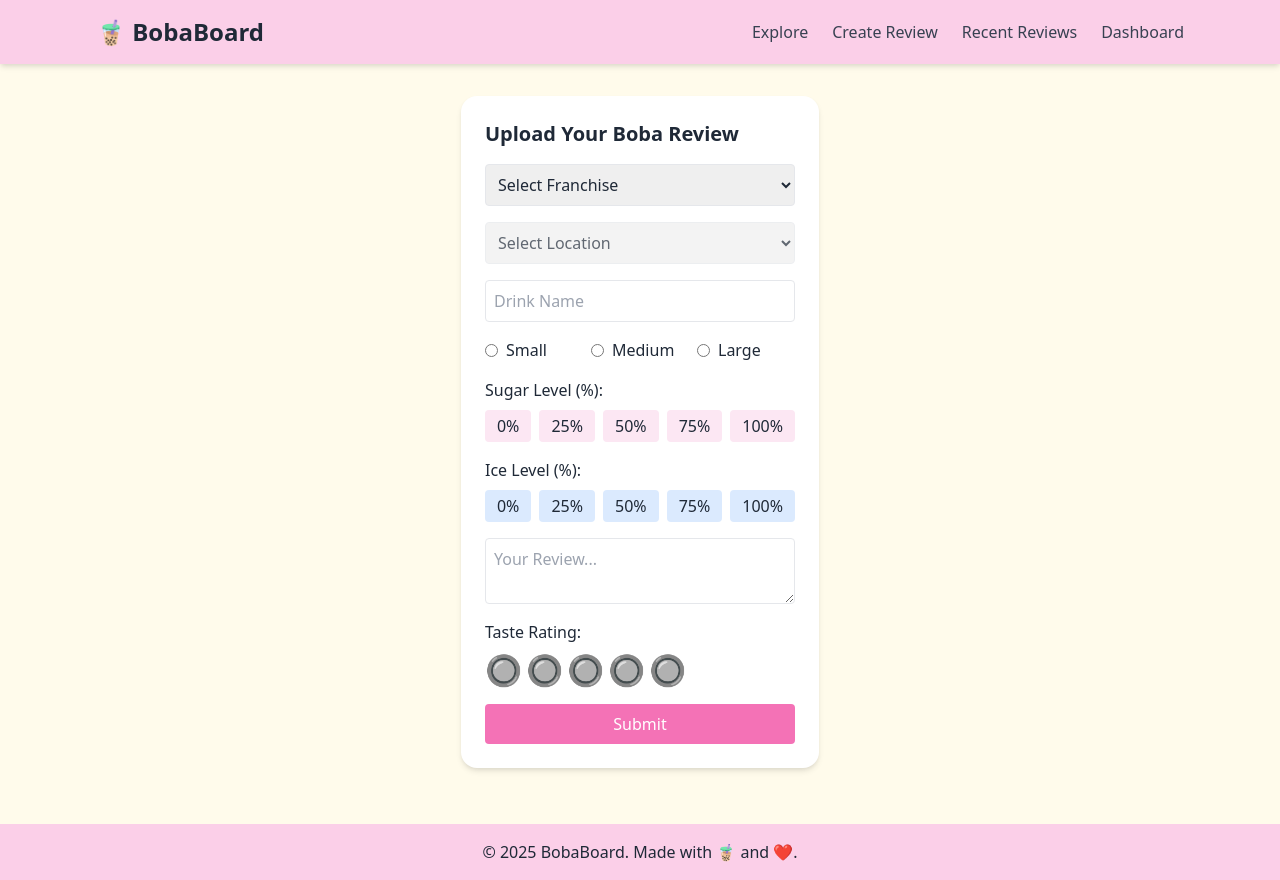
After one commit to mrtwiggy/CITS3403_group_project, a Flask app: page /create_review in a window 1280 px wide. The commit adds this page. Run offline with Flask 3, Linux system fonts and the light colour scheme; a user stored in the database is signed in; style sheets or scripts are compiled from the project's sources.

Commit message:
Rename reviews page to create review for better clarity

```diff
--- a/my_app/routes/main.py
+++ b/my_app/routes/main.py
@@ -33,6 +33,11 @@ def recent_reviews():
 def explore():
     return render_template('explore.html')
 
+@main_bp.route('/create_review')
+@login_required
+def create_review():
+    return render_template('create_review.html')
+
 @main_bp.route('/reviews')
 def reviews():
     return render_template('reviews.html')
--- a/my_app/templates/base.html
+++ b/my_app/templates/base.html
@@ -5,7 +5,7 @@
     <meta name="viewport" content="width=device-width, initial-scale=1.0">
     <title>{% block title %}BobaBoard{% endblock %}</title>
     <link rel="stylesheet" href="https://cdn.jsdelivr.net/npm/tailwindcss@2.2.19/dist/tailwind.min.css">
-    <link rel="stylesheet" href="{{ url_for('static', filename='css/styles.css') }}">
+    <link rel="stylesheet" href="{{ url_for('static', filename='css/main.css') }}">
     {% block extra_css %}{% endblock %}
 </head>
 <body class="bg-yellow-50 text-gray-800 min-h-screen flex flex-col">
@@ -16,7 +16,7 @@
             <nav class="hidden md:flex space-x-6">
                 {% if current_user.is_authenticated %}
                     <a href="{{ url_for('main.explore') }}" class="text-gray-700 hover:text-gray-900">Explore</a>
-                    <a href="{{ url_for('main.reviews') }}" class="text-gray-700 hover:text-gray-900">Reviews</a>
+                    <a href="{{ url_for('main.create_review') }}" class="text-gray-700 hover:text-gray-900">Create Review</a>
                     <a href="{{ url_for('main.recent_reviews') }}" class="text-gray-700 hover:text-gray-900">Recent Reviews</a>
                     <a href="{{ url_for('main.dashboard') }}" class="text-gray-700 hover:text-gray-900">Dashboard</a>
                 {% else %}
@@ -41,13 +41,13 @@
     {% endwith %}
 
     <!-- Main Content -->
-    <main class="flex-grow max-w-6xl mx-auto px-4 sm:px-6 lg:px-8 py-8">
+    <main class="flex-grow max-w-7xl mx-auto px-4 sm:px-6 lg:px-8 py-8">
         {% block content %}{% endblock %}
     </main>
 
     <!-- Footer -->
     <footer class="bg-pink-200 p-4 text-center mt-auto">
-        <div class="max-w-6xl mx-auto px-4 sm:px-6 lg:px-8">
+        <div class="max-w-7xl mx-auto px-4 sm:px-6 lg:px-8">
             <p>&copy; 2025 BobaBoard. Made with 🧋 and ❤️.</p>
         </div>
     </footer>
--- /dev/null
+++ b/my_app/templates/create_review.html
@@ -0,0 +1,105 @@
+{% extends "base.html" %}
+
+{% block title %}BobaBoard - Reviews{% endblock %}
+
+{% block content %}
+<main class="w-full px-4 sm:px-6 lg:px-8">
+    <!-- Upload Section -->
+    <section class="bg-white p-6 rounded-2xl shadow-md mb-6 w-full">
+      <h2 class="text-xl font-semibold mb-4">Upload Your Boba Review</h2>
+      <form class="grid gap-4">
+        <!-- Franchise Dropdown -->
+        <select id="franchise-select" class="border p-2 rounded">
+          <option value="">Select Franchise</option>
+          <option value="Boba Boba">Boba Boba</option>
+          <option value="Bon Bon Cha">Bon Bon Cha</option>
+          <option value="Chaffic">Chaffic</option>
+          <option value="Chatime">Chatime</option>
+          <option value="Gong Cha">Gong Cha</option>
+          <option value="Gotcha Fresh Tea">Gotcha Fresh Tea</option>
+          <option value="Mahci Machi">Mahci Machi</option>
+          <option value="Once For All">Once For All</option>
+          <option value="Milk Flower">Milk Flower</option>
+          <option value="Presotea">Presotea</option>
+          <option value="T4">T4</option>
+          <option value="Teamorrow">Teamorrow</option>
+          <option value="Utopia">Utopia</option>
+        </select>
+
+        <!-- Location Dropdown -->
+        <select id="location-select" class="border p-2 rounded" disabled>
+          <option value="">Select Location</option>
+        </select>
+
+        <!-- Drink Name -->
+        <input type="text" placeholder="Drink Name" class="border p-2 rounded">
+
+        <!-- Size of Drinks -->
+        <div class="grid grid-cols-3 gap-2">
+          <label class="flex items-center">
+            <input type="radio" name="size" value="S" class="mr-2"> Small
+          </label>
+          <label class="flex items-center">
+            <input type="radio" name="size" value="M" class="mr-2"> Medium
+          </label>
+          <label class="flex items-center">
+            <input type="radio" name="size" value="L" class="mr-2"> Large
+          </label>
+        </div>
+
+        <!-- sugar levels -->
+        <div>
+          <label class="block mb-2 font-medium">Sugar Level (%):</label>
+          <div class="flex gap-2">
+            <button type="button" data-group="sugar" class="bg-pink-100 hover:bg-pink-200 px-3 py-1 rounded">0%</button>
+            <button type="button" data-group="sugar" class="bg-pink-100 hover:bg-pink-200 px-3 py-1 rounded">25%</button>
+            <button type="button" data-group="sugar" class="bg-pink-100 hover:bg-pink-200 px-3 py-1 rounded">50%</button>
+            <button type="button" data-group="sugar" class="bg-pink-100 hover:bg-pink-200 px-3 py-1 rounded">75%</button>
+            <button type="button" data-group="sugar" class="bg-pink-100 hover:bg-pink-200 px-3 py-1 rounded">100%</button>
+          </div>
+        </div>
+
+        <!-- ice levels -->
+        <div>
+          <label class="block mb-2 font-medium">Ice Level (%):</label>
+          <div class="flex gap-2">
+            <button type="button" data-group="ice" class="bg-blue-100 hover:bg-blue-200 px-3 py-1 rounded">0%</button>
+            <button type="button" data-group="ice" class="bg-blue-100 hover:bg-blue-200 px-3 py-1 rounded">25%</button>
+            <button type="button" data-group="ice" class="bg-blue-100 hover:bg-blue-200 px-3 py-1 rounded">50%</button>
+            <button type="button" data-group="ice" class="bg-blue-100 hover:bg-blue-200 px-3 py-1 rounded">75%</button>
+            <button type="button" data-group="ice" class="bg-blue-100 hover:bg-blue-200 px-3 py-1 rounded">100%</button>
+          </div>
+        </div>
+
+        <!-- written review -->
+        <textarea placeholder="Your Review..." class="border p-2 rounded"></textarea>
+
+        <!-- boba rating (out of 5) -->
+        <div>
+          <label class="block font-medium mb-2">Taste Rating:</label>
+          <div id="boba-rating" class="flex gap-1 text-3xl cursor-pointer">
+            <span data-index="1">🔘</span>
+            <span data-index="2">🔘</span>
+            <span data-index="3">🔘</span>
+            <span data-index="4">🔘</span>
+            <span data-index="5">🔘</span>
+          </div>
+        </div>
+
+        <!-- submit button -->
+        <button class="bg-pink-400 text-white py-2 px-4 rounded hover:bg-pink-500">Submit</button>
+      </form>
+    </section>
+
+    <!-- Recent Reviews Feed -->
+
+  </main>
+{% endblock %}
+
+{% block extra_css %}
+<link rel="stylesheet" href="{{ url_for('static', filename='/css/reviews.css') }}">
+{% endblock %}
+
+{% block extra_js %}
+<script src="{{ url_for('static', filename='/js/reviews.js') }}"></script>
+{% endblock %}
```
